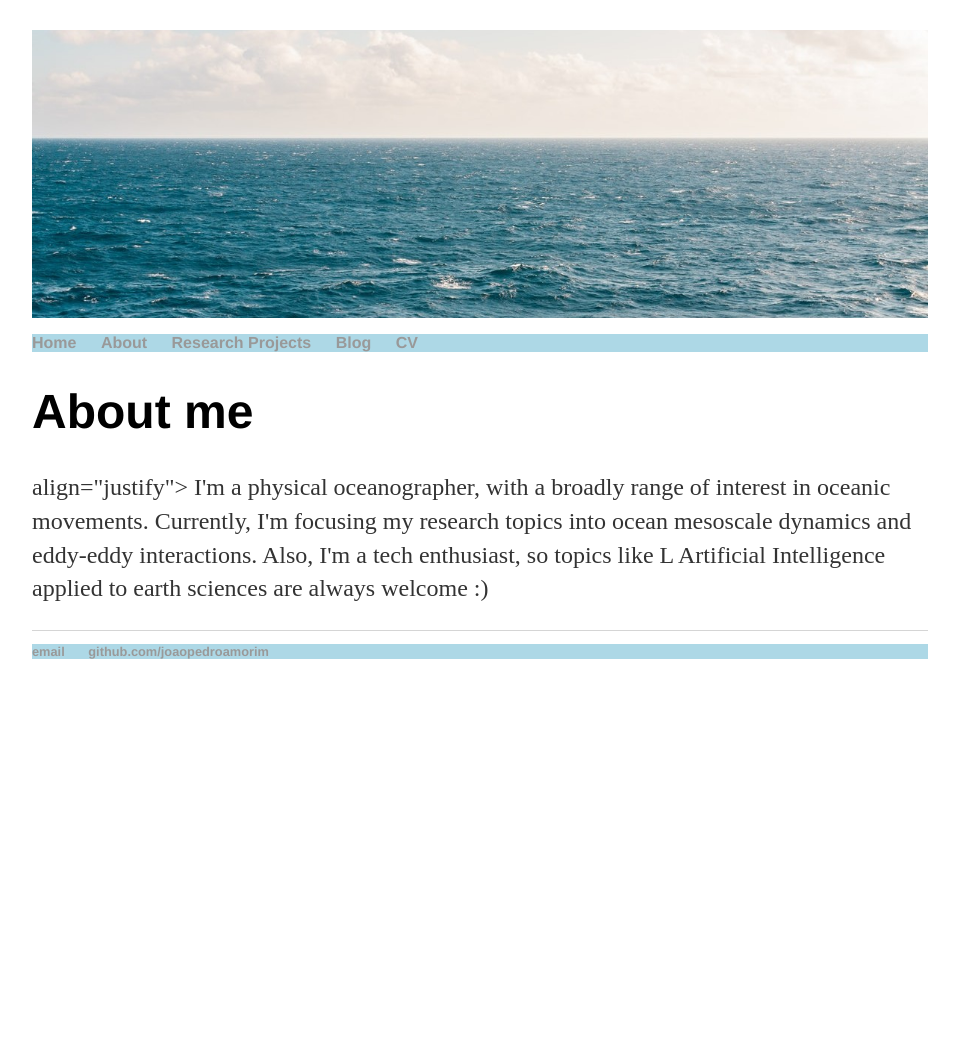
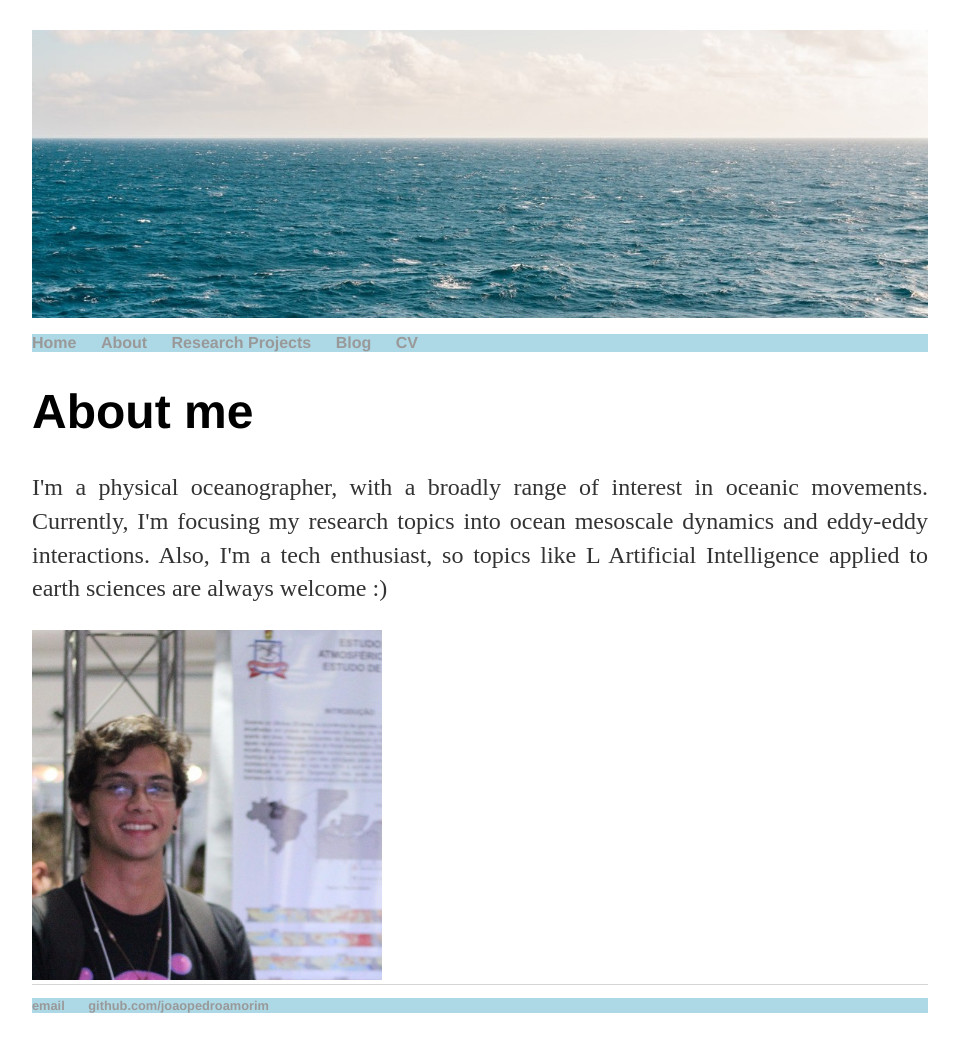
Before and after one commit to joaopedroamorim/joaopedroamorim.github.io, a Jekyll site: the page built from about/index.html, in a window 1280 px wide. Shown: the whole page, without its empty margins (160-1119 px from the left). Built offline with Jekyll 4.4.1, drawn with Linux system fonts in a browser that asks for light colours; before the commit the page ends 900 px from its top, so only the background shows below that.

Commit message:
Update index.html

```diff
--- a/about/index.html
+++ b/about/index.html
@@ -6,5 +6,7 @@ permalink: /about/
 	<h1>{{ page.title }}</h1>
 
 	<div class="blurb">
-		<p> align="justify"> I'm a physical oceanographer, with a broadly range of interest in oceanic movements. Currently, I'm focusing my research topics into ocean mesoscale dynamics and eddy-eddy interactions. Also, I'm a tech enthusiast, so topics like L Artificial Intelligence applied to earth sciences are always welcome :) </p>
+		<p align="justify"> I'm a physical oceanographer, with a broadly range of interest in oceanic movements. Currently, I'm focusing my research topics into ocean mesoscale dynamics and eddy-eddy interactions. Also, I'm a tech enthusiast, so topics like L Artificial Intelligence applied to earth sciences are always welcome :) </p>
 	</div><!-- /.blurb -->
+
+ 	<img src="perfil3.jpeg" alt="Profile" width="350" height="350">
```
